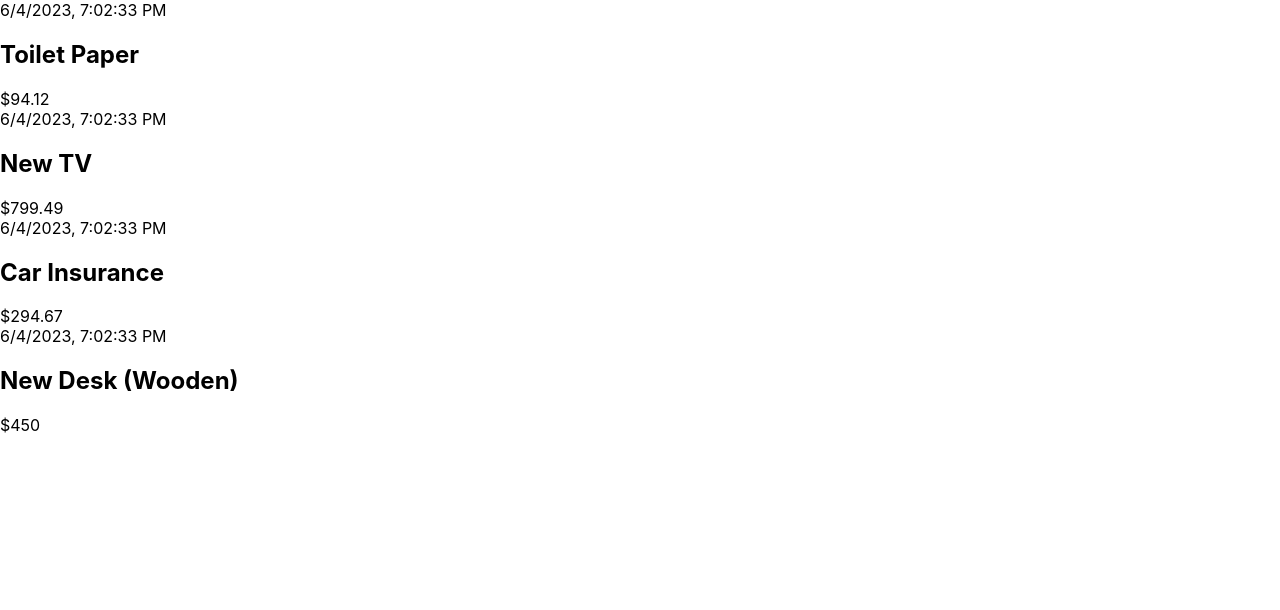
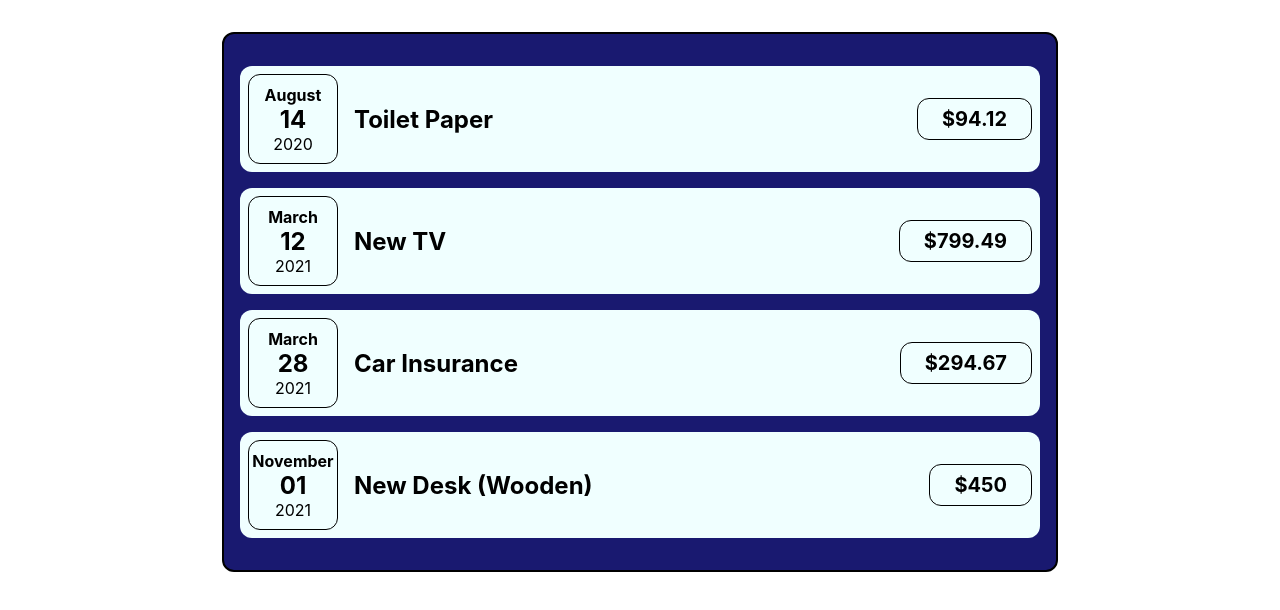
Before and after one commit to jcg0/expense-tracker, a React (Create React App) app: page / in a window 1280 px wide. Shown: the top 610 px of the page. Built offline with nearby package versions, Linux system fonts and the light colour scheme.

Commit message:
added styling to the components

```diff
--- a/src/App.js
+++ b/src/App.js
@@ -1,4 +1,4 @@
-import ExpenseItem from "./components/ExpenseItem";
+import Expenses from "./components/Expenses";
 
 function App() {
   const expenses = [
@@ -6,50 +6,31 @@ function App() {
       id: "e1",
       title: "Toilet Paper",
       amount: 94.12,
-      date: new Date().toLocaleString(),
+      date: new Date(2020, 7, 14),
     },
     {
       id: "e2",
       title: "New TV",
       amount: 799.49,
-      date: new Date().toLocaleString(),
+      date: new Date(2021, 2, 12),
     },
     {
       id: "e3",
       title: "Car Insurance",
       amount: 294.67,
-      date: new Date().toLocaleString(),
+      date: new Date(2021, 2, 28),
     },
     {
       id: "e4",
       title: "New Desk (Wooden)",
       amount: 450,
-      date: new Date().toLocaleString(),
+      date: new Date(2021, 10, 1),
     },
   ];
 
   return (
     <div>
-      <ExpenseItem
-        title={expenses[0].title}
-        amount={expenses[0].amount}
-        date={expenses[0].date}
-      />
-      <ExpenseItem
-        title={expenses[1].title}
-        amount={expenses[1].amount}
-        date={expenses[1].date}
-      />
-      <ExpenseItem
-        title={expenses[2].title}
-        amount={expenses[2].amount}
-        date={expenses[2].date}
-      />
-      <ExpenseItem
-        title={expenses[3].title}
-        amount={expenses[3].amount}
-        date={expenses[3].date}
-      />
+      <Expenses expenses={expenses} />
     </div>
   );
 }
--- /dev/null
+++ b/src/components/ExpenseDate.css
@@ -0,0 +1,24 @@
+.expense-date {
+  display: flex;
+  flex-direction: column;
+  width: 5.5rem;
+  height: 5.5rem;
+  border: 1px solid black;
+  border-radius: 12px;
+  align-items: center;
+  justify-content: center;
+}
+
+.expense-date-month {
+  font-size: 1rem;
+  font-weight: bold;
+}
+
+.expense-date-year {
+  font-size: 1rem;
+}
+
+.expense-date-day {
+  font-size: 1.5rem;
+  font-weight: bold;
+}
--- /dev/null
+++ b/src/components/ExpenseDate.js
@@ -0,0 +1,19 @@
+import "./ExpenseDate.css";
+
+const ExpenseDate = (props) => {
+  const month = props.date.toLocaleString("en-US", { month: "long" });
+  const day = props.date.toLocaleString("en-US", { day: "2-digit" });
+  const year = props.date.getFullYear();
+
+  return (
+    <div>
+      <div className="expense-date">
+        <div className="expense-date-month">{month}</div>
+        <div className="expense-date-day">{day}</div>
+        <div className="expense-date-year">{year}</div>
+      </div>
+    </div>
+  );
+};
+
+export default ExpenseDate;
--- a/src/components/ExpenseItem.css
+++ b/src/components/ExpenseItem.css
@@ -0,0 +1,51 @@
+.expense-item {
+  display: flex;
+  justify-content: space-between;
+  align-items: center;
+  padding: .5rem;
+  margin: 1rem 0;
+  background-color: azure;
+  border-radius: 12px;
+}
+
+.expense-item-description {
+  display: flex;
+  flex-direction: column;
+  gap: 1rem;
+  align-items: flex-end;
+  flex-flow: column-reverse;
+  justify-content: flex-start;
+  flex: 1;
+}
+
+.expense-item h2 {
+  font-size: 2rem;
+  flex: 1;
+  margin: 0 1rem;
+}
+
+.expense-item-price {
+  font-size: 2rem;
+  font-weight: bold;
+  border: 1px solid black;
+  padding: .5rem;
+  border-radius: 12px;
+}
+
+@media (min-width: 580px) {
+  .expense-item-description {
+    flex-direction: row;
+    align-items: center;
+    justify-content: flex-start;
+    flex: 1;
+  }
+
+  .expense-item-description h2 {
+    font-size: 1.5rem;
+  }
+
+  .expense-item-price {
+    font-size: 1.25rem;
+    padding: 0.5rem 1.5rem;
+  }
+}
--- a/src/components/ExpenseItem.js
+++ b/src/components/ExpenseItem.js
@@ -1,14 +1,13 @@
+import ExpenseDate from "./ExpenseDate";
+import "./ExpenseItem.css";
+
 const ExpenseItem = (props) => {
-  // const expenseDate = new Date().toLocaleDateString();
-  // const expenseTitle = "Rent";
-  // const expenseAmount = 1050.0;
-
   return (
-    <div>
-      <div>{props.date}</div>
-      <div>
+    <div className="expense-item">
+      <ExpenseDate date={props.date} />
+      <div className="expense-item-description">
         <h2>{props.title}</h2>
-        <div>${props.amount}</div>
+        <div className="expense-item-price">${props.amount}</div>
       </div>
     </div>
   );
--- /dev/null
+++ b/src/components/Expenses.css
@@ -0,0 +1,9 @@
+.container{
+  padding: 1rem;
+  margin: 2rem auto;
+  width: 50rem;
+  max-width: 95%;
+  border: solid black 2px;
+  border-radius: 12px;
+  background-color:midnightblue;
+}
--- /dev/null
+++ b/src/components/Expenses.js
@@ -0,0 +1,31 @@
+import ExpenseItem from "./ExpenseItem";
+import "./Expenses.css";
+
+const Expenses = (props) => {
+  return (
+    <div className="container">
+      <ExpenseItem
+        title={props.expenses[0].title}
+        amount={props.expenses[0].amount}
+        date={props.expenses[0].date}
+      />
+      <ExpenseItem
+        title={props.expenses[1].title}
+        amount={props.expenses[1].amount}
+        date={props.expenses[1].date}
+      />
+      <ExpenseItem
+        title={props.expenses[2].title}
+        amount={props.expenses[2].amount}
+        date={props.expenses[2].date}
+      />
+      <ExpenseItem
+        title={props.expenses[3].title}
+        amount={props.expenses[3].amount}
+        date={props.expenses[3].date}
+      />
+    </div>
+  );
+};
+
+export default Expenses;
```
Also changed, not shown: src/components/Card.js (added).
